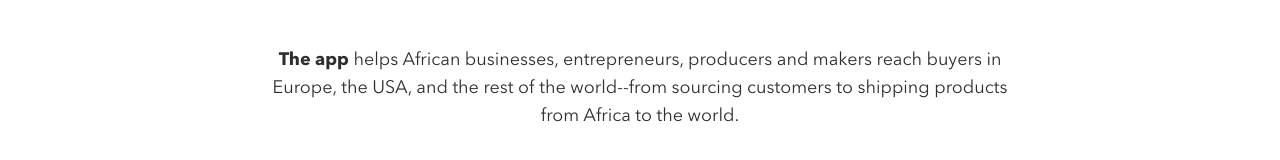
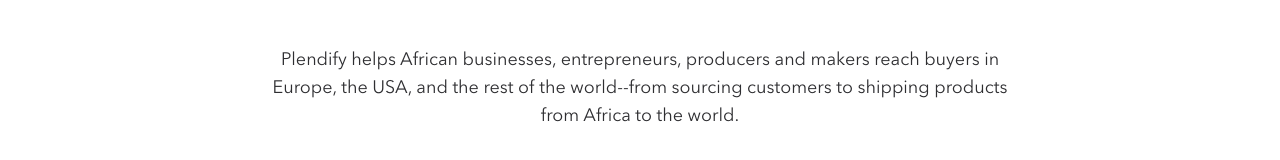
Before and after one commit to techleadpro/ecommerce-deploy, a Next.js app: page / in a window 1280 px wide. Shown: the part 434-594 px from the top of the page. Built offline with nearby package versions, Linux system fonts and the light colour scheme.

Commit message:
8 changes

```diff
--- a/app/components/Header.tsx
+++ b/app/components/Header.tsx
@@ -6,7 +6,7 @@
 	return (
 		<section className="w-full font-normal text-sm mx-auto max-w-7xl px-16">
 			<nav className="flex justify-end items-center gap-x-30">
-			<div className="flex items-center gap-2">
+			<div className="flex items-center gap-1">
 			 <Link href="/">
 
 					<img src="/plendify-logo.png" alt="Plendify Logo" width="120" />
--- a/app/components/Hero.tsx
+++ b/app/components/Hero.tsx
@@ -12,7 +12,7 @@
 				</div>
 				<div>
 					<p className='text-lg max-w-3xl'>
-						<strong>The app</strong> helps African businesses, entrepreneurs, producers and makers reach buyers in
+						Plendify helps African businesses, entrepreneurs, producers and makers reach buyers in
 						Europe, the USA, and the rest of the world--from sourcing customers to shipping products
 						from Africa to the world.
 					</p>
--- a/app/components/HomeContent.tsx
+++ b/app/components/HomeContent.tsx
@@ -252,7 +252,7 @@
 							<h2 className='text-2xl font-extrabold mb-5'>Contact Us</h2>
 							<ul className='*:cursor-pointer *:mb-4 [&>li]:text-lg'>
 								<li>Digital Address:</li>
-								<li>Address: 8 Garden Road, East Legon,<br />Accra, Ghana.</li>
+								<li>Address: 38 Garden Road, East Legon,<br />Accra, Ghana.</li>
 								<ul className='flex gap-x-8'>
 									<li><IconLinkedIn /></li>
 									<li><IconX /></li>
```
